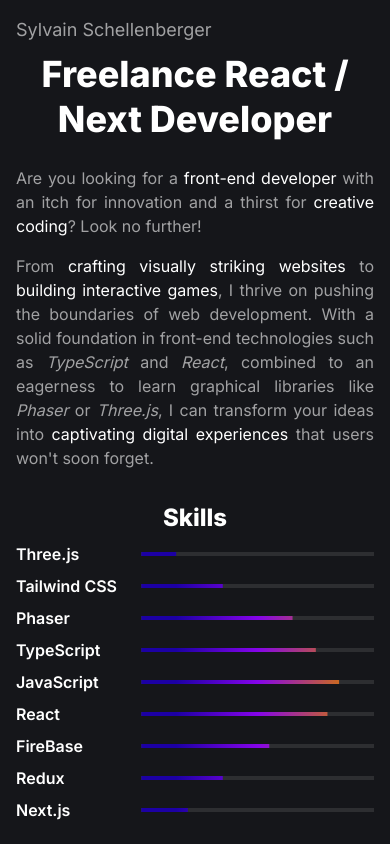
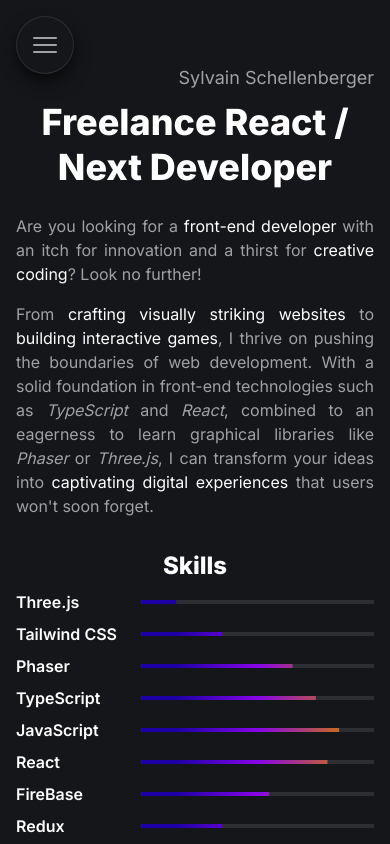
Before and after one commit to raaaahman/raaaahman.github.io, a Next.js app: page / in a window 390 px wide. Shown: the top 844 px of the page. Built offline with nearby package versions, Linux system fonts and the light colour scheme.

Commit message:
feat(Navbar): Make navbar responsive

```diff
--- a/components/Layout.jsx
+++ b/components/Layout.jsx
@@ -6,10 +6,10 @@
 
 export default function Layout({ children, home, className, ...props }) {
   return (<>
-    <div className="container min-h-screen mx-auto lg:px-8 lg:py-4 flex">
-      <aside className="hidden md:block md:basis-32 md:flex-shrink-0">
+    <div className="container min-h-screen mx-auto lg:px-8 lg:py-4 flex flex-col md:flex-row">
+      <aside className="block basis-12 md:basis-32 md:flex-shrink-0">
         <NavBar
-          className="fixed my-4 mx-8"
+          className="fixed my-4 mx-4 md:mx-8 z-20"
           groups={[
             [
               {
--- /dev/null
+++ b/components/NavBar/Desktop.jsx
@@ -0,0 +1,99 @@
+import { Fragment } from 'react'
+import { useRouter } from 'next/router'
+import Link from 'next/link'
+
+import DropdownContextProvider from '../Dropdown/Provider'
+import DropdownToggle from '../Dropdown/Toggle'
+import DropdownItems from '../Dropdown/Items'
+
+export default function NavbarDesktop({ links, groups, className, ...props}) {
+  const { pathname } = useRouter()
+
+  return (<ul
+    className={className + " list-style-none w-max bg-grey-darker bg-gradient-to-b from-white-5 rounded-full border border-white-10 p-1 shadow-element"}
+    {...props}
+  >
+    {links.length > 0
+      ? <LinksGroup links={links} activeLink={pathname} />
+      : null
+    }
+    {groups.length > 0
+      ? groups.map((links, index) => (<Fragment key={'group-' + index}>
+        {index > 0 ? <hr className="border-top border-grey-400 w-8 my-2 mx-auto"/> : null}
+        <LinksGroup links={links} activeLink={pathname} />
+      </Fragment>))
+      : null
+    }
+  </ul>)
+}
+
+function LinksGroup({ links, activeLink }) {
+  return links.map(({ to, Icon, title, items, external = false }) => {
+    const isActiveElement = activeLink === to || items?.find(item => activeLink === item.to)
+
+    const linkClassName = 'flex flex-col justify-center items-center relative Z-10 ' + (isActiveElement
+      ? "bg-white-10 rounded-full w-12 h-12 after:content-['●'] after:block after:text-[0.3rem] after:leading-3 after:text-white-strong after:text-center"
+      : 'w-12 h-10'
+    )
+
+    return (<li key={title} className="relative hover:before:content-[' '] hover:before:absolute hover:before:top-0 hover:before:bottom-0 hover:before:left-0 hover:before:right-0 hover:before:rounded-full hover:before:bg-white-10 hover:before:blur">
+      {items instanceof Array && items.length > 0
+        ? (<DropdownContextProvider
+          className={'relative'}
+        >
+          <DropdownToggle
+            className={linkClassName}
+          >
+            <Icon
+              title={title}
+              className={isActiveElement
+                ? "bock w-6 h-6 text-white-strong"
+                : "block w-4 h-4 text-grey-400"}
+            />
+          </DropdownToggle>
+          <DropdownItems
+           renderContainer={({ isOpen, children }) => (<div
+              className="absolute right-0 top-0 translate-x-full -m-1 border border-transparent"
+           >
+              <ul
+                className={'overflow-hidden motion-safe:transition-[width] md:bg-gradient-to-b md:from-white-5 bg-grey-dark md:bg-grey-darker rounded-r-md py-2 ' + (isOpen
+                  ? 'w-full border-t border-r border-b border-white-10'
+                  : 'w-[0%]'
+                )}
+              >
+                {children}
+              </ul>
+           </div>)}
+          >
+            {items.map(
+              ({ to, title }) => (<li
+                key={to}
+                className="hover:bg-white-20 py-1 px-4 not(last):border-b border-white-10"
+              >
+                <Link
+                  href={to}
+                  target={to.startsWith('/') ? '_self' : '_blank' }
+                  className="block whitespace-nowrap w-fit text-white-medium"
+                >
+                  {title}
+                </Link>
+              </li>)
+            )}
+          </DropdownItems>
+        </DropdownContextProvider>)
+        : (<Link
+          href={to}
+          className={linkClassName}
+          target={external ? '_blank' : '_self' }
+        >
+          <Icon
+            title={title}
+            className={isActiveElement
+              ? "block w-6 h-6 text-white-strong"
+              : "block w-4 h-4 text-grey-400"}
+          />
+        </Link>)
+      }
+    </li>)
+  })
+}
--- a/components/NavBar/LinksGroup.jsx
+++ /dev/null
@@ -1,51 +0,0 @@
-import Link from 'next/link'
-
-import DropDown from '../Dropdown'
-
-export default function LinksGroup({ links, activeLink }) {
-  return links.map(({ to, Icon, title, items, external = false }) => {
-    const isActiveElement = activeLink === to || items?.find(item => activeLink === item.to)
-
-    const className = 'flex flex-col justify-center items-center relative Z-10 ' + (isActiveElement
-      ? "bg-white-10 rounded-full w-12 h-12 after:content-['●'] after:block after:text-[0.3rem] after:leading-3 after:text-white-strong after:text-center"
-      : 'w-12 h-10'
-    )
-
-    return (<li key={title} className="relative hover:before:content-[' '] hover:before:absolute hover:before:top-0 hover:before:bottom-0 hover:before:left-0 hover:before:right-0 hover:before:rounded-full hover:before:bg-white-10 hover:before:blur">
-      {items instanceof Array && items.length > 0
-        ? (<DropDown
-            className={className}
-            items={items.map(
-              ({ to, title }) => (<Link
-                key={to}
-                href={to}
-                target={to.startsWith('/') ? '_self' : '_blank' }
-                className="block whitespace-nowrap w-fit"
-              >
-                {title}
-              </Link>)
-            )}
-          >
-            <Icon
-              title={title}
-              className={isActiveElement
-                ? "bock w-6 h-6 text-white-strong"
-                : "block w-4 h-4 text-grey-400"}
-            />
-          </DropDown>)
-        : (<Link
-          href={to}
-          className={className}
-          target={external ? '_blank' : '_self' }
-        >
-          <Icon
-            title={title}
-            className={isActiveElement
-              ? "block w-6 h-6 text-white-strong"
-              : "block w-4 h-4 text-grey-400"}
-          />
-        </Link>)
-      }
-    </li>)
-  })
-}
--- /dev/null
+++ b/components/NavBar/Mobile.jsx
@@ -0,0 +1,84 @@
+import Link from 'next/link'
+
+import DropdownContextProvider from '../Dropdown/Provider'
+import DropdownToggle from '../Dropdown/Toggle'
+import DropdownItems from '../Dropdown/Items'
+import { ResizeContainer } from '../Resize/ResizeContainer'
+import { Bars3Icon, XMarkIcon } from '@heroicons/react/24/solid'
+
+export default function NavbarMobile({ links, groups, className, ...props }) {
+  return ((<DropdownContextProvider>
+    <DropdownToggle
+      render={({ isOpen }) => isOpen
+        ? (<XMarkIcon title="Close Menu" aria-hidden={false} className="box-border w-14 h-14 p-3" />)
+        : (<Bars3Icon title="Open Menu" aria-hidden={false} className="box-border w-14 h-14 p-3" />)
+      }
+      className={className + " bg-grey-dark rounded-full border border-white-10 shadow-element"}
+    />
+    <DropdownItems
+      renderContainer={({ isOpen, children }) => (
+        <ul
+          className={'fixed z-20 top-24 left-4 list-none overflow-hidden motion-safe:transition-[width] bg-grey-dark rounded-md py-2 max-w-fit shadow-element ' + (isOpen
+            ? 'w-full border border-white-10'
+            : 'w-[0%]'
+          )}
+          {...props}
+        >
+          {children}
+        </ul>
+      )}
+    >
+      {links.concat(groups.flat()).map((item, index, items) => (<li
+        className="block"
+        key={item.to}
+      >
+        {index > 0 && item.external === true && !items[index - 1].external
+          ? <hr className="basis-full shrink-0 border-t border-white-weak my-2 mx-4" />
+          : null}
+        {item.items instanceof Array
+          ? (<DropdownContextProvider
+            className="px-4"
+          >
+            <DropdownToggle
+              className="flex items-center leading-10"
+            >
+              <item.Icon role="presentation" className="block shrink-0 w-6 h-6 me-2 text-white-weak" />
+              <span className="text-white-medium">{item.title}</span>
+            </DropdownToggle>
+            <DropdownItems
+              renderContainer={({ isOpen, children }) => (<ResizeContainer
+                renderContainer={({ ref, containerHeight }) => (<ul
+                    ref={ref}
+                    style={{ '--my-container-height': containerHeight + 'px' }}
+                    className={'overflow-hidden motion-safe:transition-[height] ' + (isOpen ? 'h-[var(--my-container-height)]' : 'h-0')}
+                  >
+                    {children}
+                  </ul>)}
+                />)}
+            >
+              {item.items.map(
+                item => (<li
+                  key={item.to}
+                  className="ms-4"
+                >
+                  <Link
+                    href={item.to}
+                    className="text-white-medium whitespace-nowrap leading-8"
+                  >
+                    {item.title}
+                  </Link>
+                </li>)
+              )}
+            </DropdownItems>
+          </DropdownContextProvider>)
+          : (<Link
+            href={item.to}
+            className="flex items-center leading-10 px-4"
+          >
+            <item.Icon role="presentation" className="block shrink-0 w-6 h-6 me-2 text-white-weak" />
+            <span className="text-white-medium">{item.title}</span>
+          </Link>)}
+      </li>))}
+    </DropdownItems>
+  </DropdownContextProvider>))
+}
--- a/components/NavBar/index.jsx
+++ b/components/NavBar/index.jsx
@@ -1,25 +1,26 @@
-import { useRouter } from 'next/router'
-import { Fragment } from 'react'
+import resolveConfig from 'tailwindcss/resolveConfig'
 
-import LinksGroup from './LinksGroup'
+import tailwindConfig from '../../tailwind.config'
+import { useMediaQuery } from '../../hooks/useMediaQuery'
+import NavbarMobile from './Mobile'
+import NavbarDesktop from './Desktop'
 
-export default function NavBar({ links, groups, className, ...props }) {
-  const { pathname } = useRouter()
+export default function NavBar({ links = [], groups = [], className, ...props }) {
 
-  return (<ul
-    className={className + " list-style-none w-max bg-gradient-to-b from-white-5 bg-black-10 rounded-full border border-white-10 p-1 shadow-element"}
-    {...props}
-  >
-    {links
-      ? <LinksGroup links={links} activeLink={pathname} />
-      : null
-    }
-    {groups
-      ? groups.map((links, index) => (<Fragment key={'group-' + index}>
-        {index > 0 ? <hr className="border-top border-grey-400 w-8 my-2 mx-auto"/> : null}
-        <LinksGroup links={links} activeLink={pathname} />
-      </Fragment>))
-      : null
-    }
-  </ul>)
+  const config = resolveConfig(tailwindConfig)
+  const isMediumSize = useMediaQuery(`(min-width: ${config.theme.screens.md})`)
+
+  return isMediumSize
+    ? <NavbarDesktop
+      links={links}
+      groups={groups}
+      className={className}
+      {...props}
+    />
+    : <NavbarMobile
+      links={links}
+      groups={groups}
+      className={className}
+      {...props}
+    />
 }
--- a/pages/index.jsx
+++ b/pages/index.jsx
@@ -36,7 +36,7 @@
       />
     </Head>
     <section id="intro" className="top-left-section">
-      <span className="text-lg">Sylvain Schellenberger</span>
+      <span className="block text-lg text-right md:text-left">Sylvain Schellenberger</span>
       <h1 className="page-title">Freelance React / Next Developer</h1>
       <p className="text-justify mb-4">
         Are you looking for a <strong>front-end developer</strong> with an itch for innovation and a thirst for <strong>creative coding</strong>? Look no further!</p>
--- a/tailwind.config.js
+++ b/tailwind.config.js
@@ -14,6 +14,7 @@
         4: 'rgb(0 0 0 / 4%)',
       },
       grey: {
+        darker: 'rgb(21 22 26 / 85%)',
         dark: '#15161A',
         400: '#656A7B',
         700: '#AAAEB9'
```
